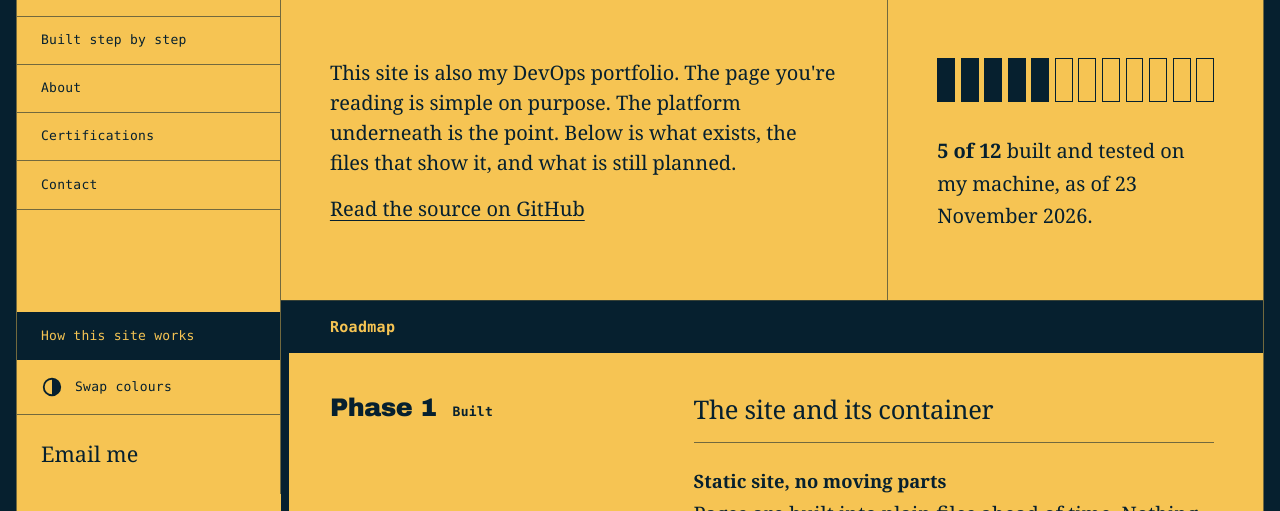
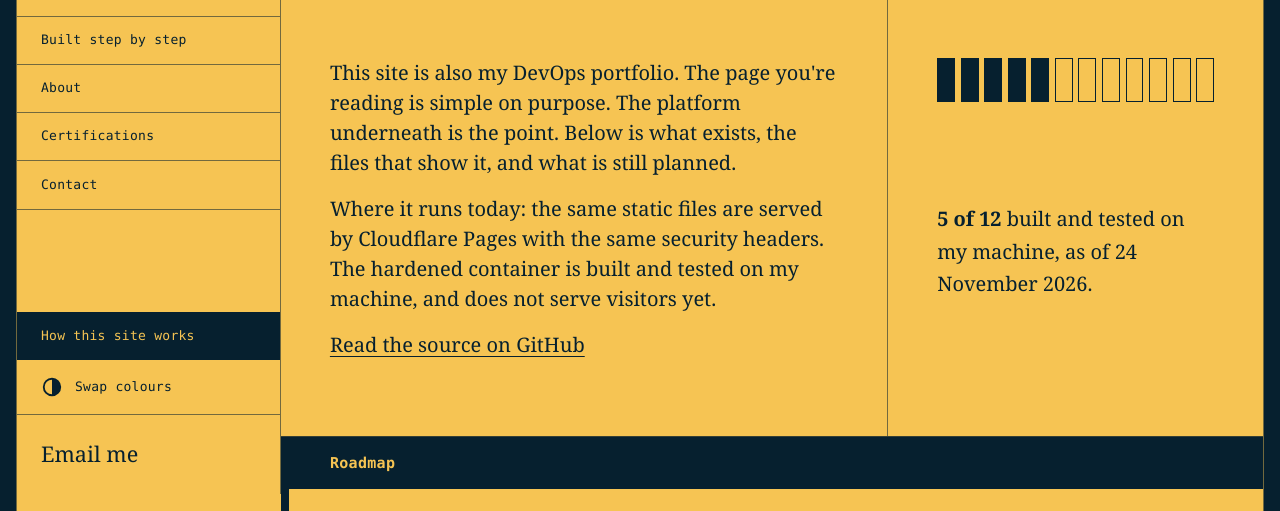
Before and after one commit to dan-the-man-99/danielaburquez.com, an Astro site: page /how-this-site-works in a window 1280 px wide. Shown: the part 289-800 px from the top of the page. Built offline with nearby package versions, Linux system fonts and the light colour scheme; Astro itself is replaced by a stand-in of ours; a web font is replaced by a local one.

Commit message:
Say where the site runs today; document the Pages deploy

```diff
--- a/src/data/platform-status.ts
+++ b/src/data/platform-status.ts
@@ -5,7 +5,7 @@
 // `evidence` excerpts are copied word for word from files in this repo. Run
 // `npm run check:evidence` after editing any of those files: it fails if an excerpt no
 // longer matches. A line that is only "…" marks skipped lines.
-export const asOf = '23 November 2026';
+export const asOf = '24 November 2026';
 
 export interface Evidence { file: string; lines: string[] }
 export interface Piece { phase: number; name: string; detail: string; evidence?: Evidence[] }
--- a/src/pages/how-this-site-works.astro
+++ b/src/pages/how-this-site-works.astro
@@ -26,6 +26,11 @@ const decisions = [
         This site is also my DevOps portfolio. The page you're reading is
         simple on purpose. The platform underneath is the point. Below is what
         exists, the files that show it, and what is still planned.
+      </p>
+      <p class="page-lede">
+        Where it runs today: the same static files are served by Cloudflare
+        Pages with the same security headers. The hardened container is built
+        and tested on my machine, and does not serve visitors yet.
       </p>
       <p class="page-lede">
         <a href="https://github.com/dan-the-man-99/danielaburquez.com" target="_blank" rel="noopener">Read the source on GitHub<span class="sr-only"> (opens in a new tab)</span></a>
```
Also changed, not shown: README.md.
